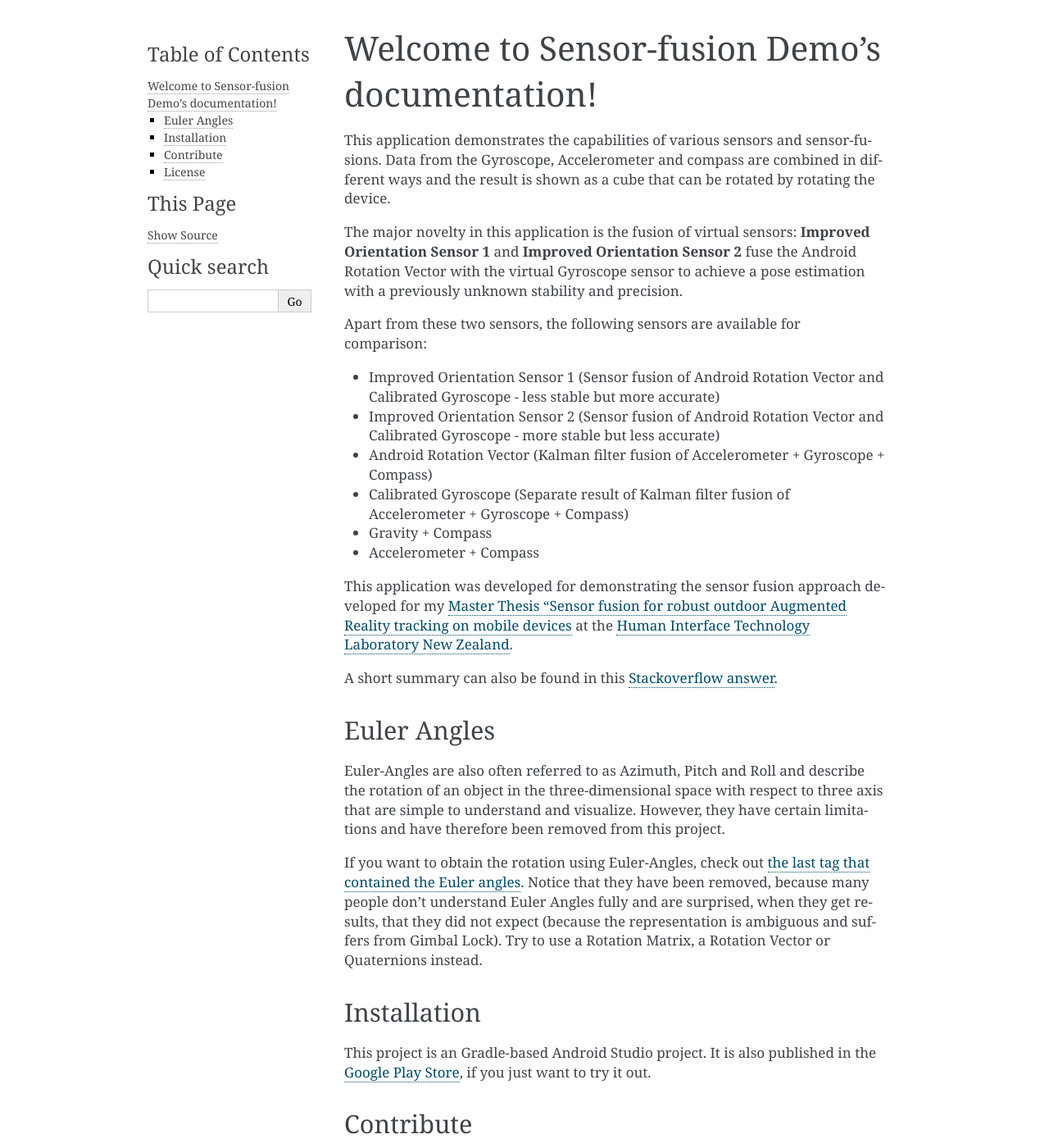
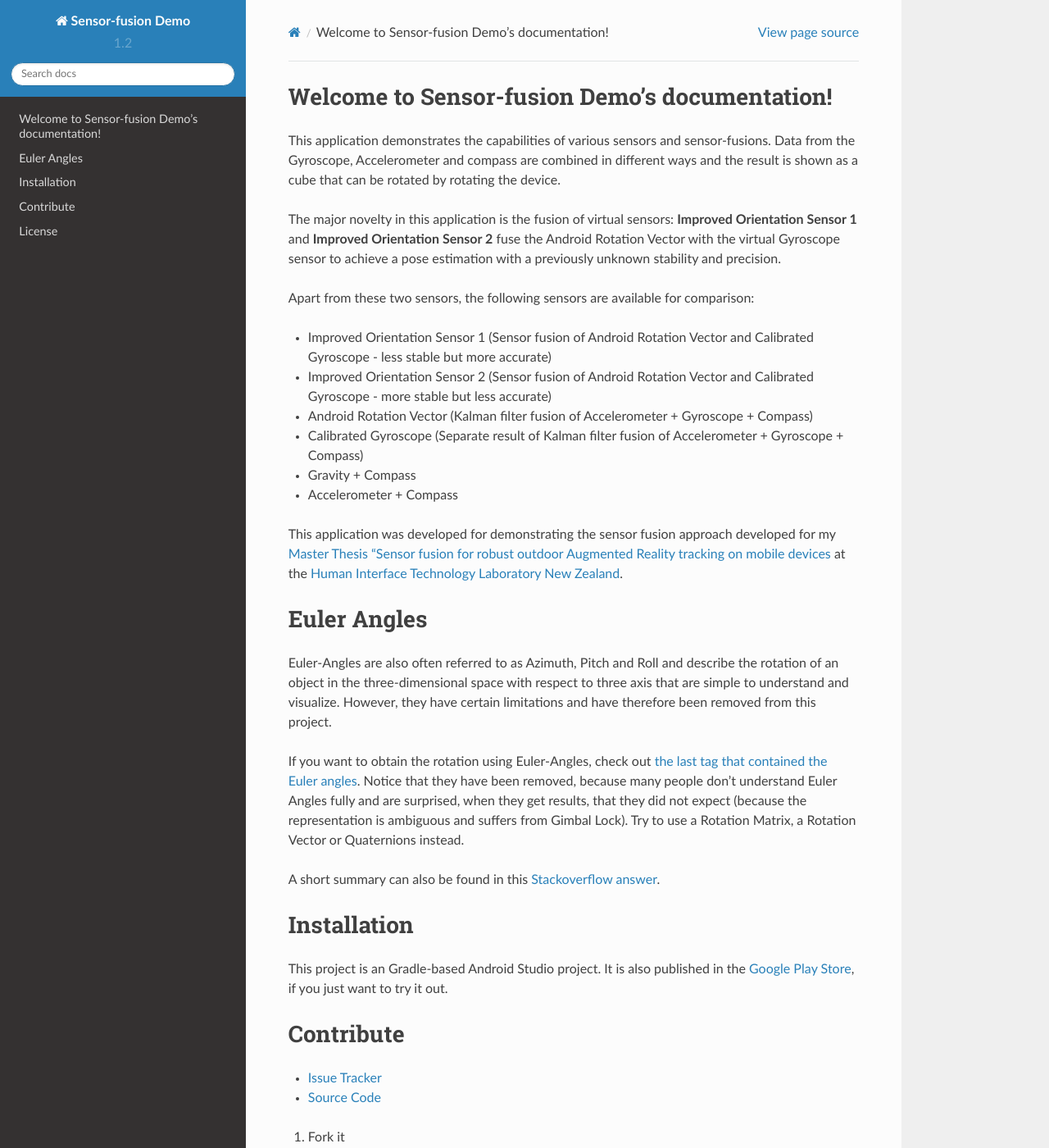
Before and after one commit to apacha/sensor-fusion-demo, a Sphinx documentation site: the page built from docs/index.rst, in a window 1280 px wide and 1400 px high. Shown: the whole window at 82% size. Built offline with Sphinx 7.4.7 and the Read the Docs theme 2.0.0, drawn with Linux system fonts in a browser that asks for light colours; some of the changed text lies outside the part shown.

Commit message:
Using Sphinx RTD Theme instead of alabaster, because it is more beautiful. Made h2-titles into h1 titles

```diff
--- a/docs/conf.py
+++ b/docs/conf.py
@@ -85,7 +85,11 @@ todo_include_todos = False
 # The theme to use for HTML and HTML Help pages.  See the documentation for
 # a list of builtin themes.
 #
-html_theme = 'alabaster'
+import sphinx_rtd_theme
+
+html_theme = "sphinx_rtd_theme"
+
+html_theme_path = [sphinx_rtd_theme.get_html_theme_path()]
 
 # Theme options are theme-specific and customize the look and feel of a theme
 # further.  For a list of options available for each theme, see the
--- a/docs/index.rst
+++ b/docs/index.rst
@@ -21,23 +21,24 @@ Apart from these two sensors, the following sensors are available for comparison
 
 This application was developed for demonstrating the sensor fusion approach developed for my `Master Thesis "Sensor fusion for robust outdoor Augmented Reality tracking on mobile devices <http://my-it.at/media/MasterThesis-Pacha.pdf>`_ at the `Human Interface Technology Laboratory New Zealand <http://www.hitlabnz.org>`_.
 
-A short summary can also be found in this `Stackoverflow answer <http://stackoverflow.com/a/18800083/448357>`_.
 
 Euler Angles
-------------
+============
 
 Euler-Angles are also often referred to as Azimuth, Pitch and Roll and describe the rotation of an object in the three-dimensional space with respect to three axis that are simple to understand and visualize. However, they have certain limitations and have therefore been removed from this project.
 
 If you want to obtain the rotation using Euler-Angles, check out `the last tag that contained the Euler angles <https://bitbucket.org/apacha/sensor-fusion-demo/commits/tag/BeforePerformanceImprovements>`_. Notice that they have been removed, because many people don't understand Euler Angles fully and are surprised, when they get results, that they did not expect (because the representation is ambiguous and suffers from Gimbal Lock). Try to use a Rotation Matrix, a Rotation Vector or Quaternions instead.
 
+A short summary can also be found in this `Stackoverflow answer <http://stackoverflow.com/a/18800083/448357>`_.
+
 
 Installation
-------------
+============
 
 This project is an Gradle-based Android Studio project. It is also published in the `Google Play Store <https://play.google.com/store/apps/details?id=org.hitlabnz.sensor_fusion_demo>`_, if you just want to try it out.
 
 Contribute
-----------
+==========
 
 - `Issue Tracker <http://bitbucket.org/apacha/sensor-fusion-demo/issues>`_
 - `Source Code <http://bitbucket.org/apacha/sensor-fusion-demo/>`_
@@ -49,7 +50,7 @@ Contribute
 5. Create new Pull Request
 
 License
--------
+=======
 
 Released under the MIT license.
 
--- /dev/null
+++ b/docs/requirements.txt
@@ -0,0 +1 @@
+sphinx_rtd_theme
```
